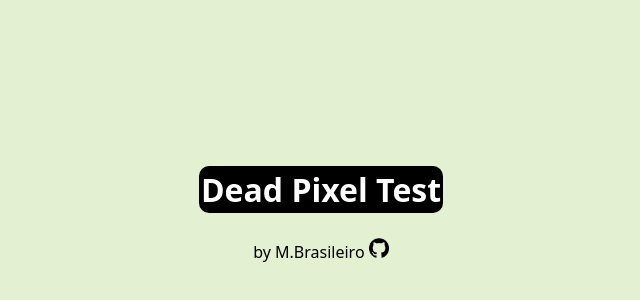
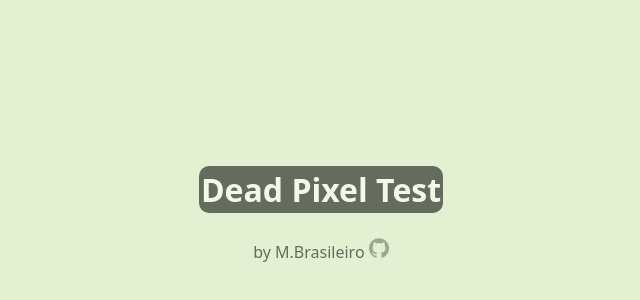
Before and after one commit to matheusbhf/dead-pixel-test, a plain HTML site: page dead-pixel-test/index.html in a window 1280 px wide. Shown: the part 186-486 px from the top of the page, without its empty margins (319-959 px from the left). Drawn offline with Linux system fonts and the light colour scheme.

Commit message:
opacity added to get a better design

```diff
--- a/dead-pixel-test/style.css
+++ b/dead-pixel-test/style.css
@@ -22,6 +22,7 @@
     background-color: black;
     border: solid 2px black;
     border-radius: 10px;
+    opacity: 0.55;
 }
 
 .container a {
@@ -29,12 +30,14 @@
     font-family: system-ui, -apple-system, BlinkMacSystemFont, 'Segoe UI', Roboto, Oxygen, Ubuntu, Cantarell, 'Open Sans', 'Helvetica Neue', sans-serif;
     text-decoration: none;
     color: black;
+    opacity: 0.55;
 
 }
 
 .container img {
     width: 20px;
     height: 20px;
+    opacity: 0.55;
 }
 
 .container a {
```
